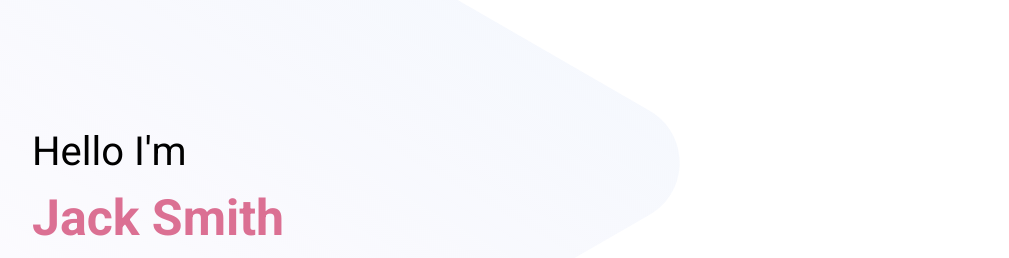
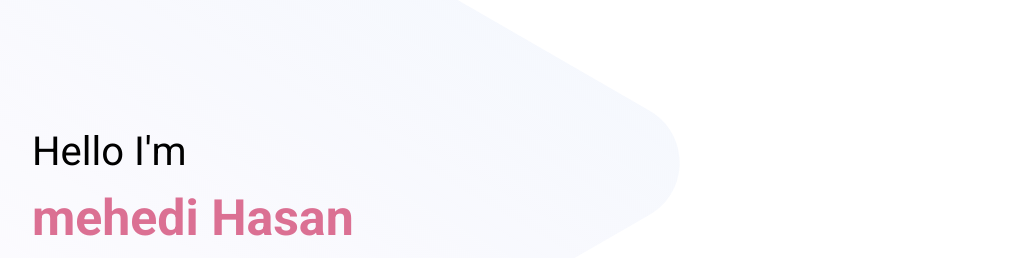
Before and after one commit to MehediHasanBUCSE/my-portfolio, a plain HTML site: page index.html in a window 1280 px wide. Shown: the top 258 px of the page, without its empty margins (32-1041 px from the left). Drawn offline with Linux system fonts and the light colour scheme.

Commit message:
just name change

```diff
--- a/index.html
+++ b/index.html
@@ -16,7 +16,7 @@
     <section class="top_part">
       <div class="half_part">
         <h2>Hello I'm</h2>
-        <h1>Jack Smith</h1>
+        <h1>mehedi Hasan</h1>
         <p>
           You might saw me jumping, climbing buildings, and stopping trains. But
           nobody pays me a dime for that work.
@@ -52,7 +52,7 @@
     </section>
     <section class="fourth_part">
       <h2>What Client are say</h2>
-      <h3>Bruce Moccy</h3>
+      <h3>Mehedi Hasan</h3>
       <h4>Founder & CEO Alies</h4>
       <p>
         "Lorem Ipsum is simply dummy text of the <br />
@@ -66,7 +66,7 @@
       </div>
     </section>
     <footer>
-      <p>© Mehedi Hasan 2021, all rights reserved.</p>
+      <p>© Mehedi Hasan 2023, all rights reserved.</p>
     </footer>
   </body>
 </html>
```
